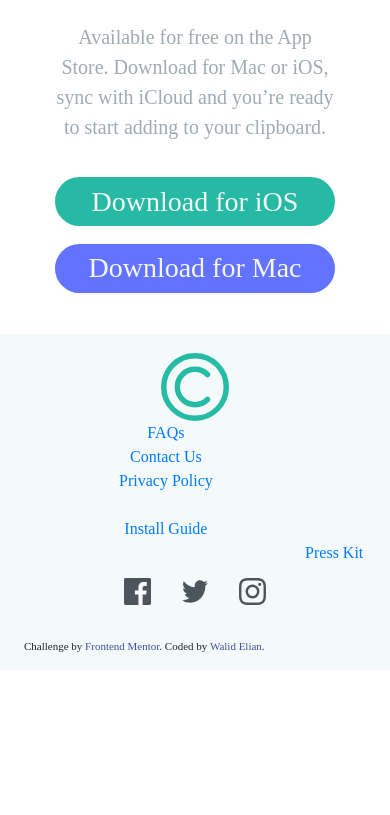
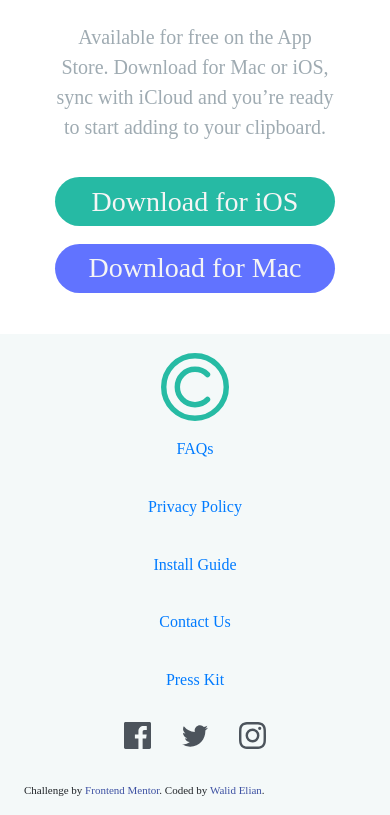
Before and after one commit to WaleedFahmy/FrontEndMentor-Solutions, a plain HTML site: page index.html in a window 390 px wide. Shown: the part 4146-4961 px from the top of the page. Before the commit the page ends 4816 px from the top, so only its background shows below. Drawn offline with nearby package versions, Linux system fonts and the light colour scheme; a web font is replaced by a local one.

Commit message:
Final Version

```diff
--- a/index.html
+++ b/index.html
@@ -118,57 +118,26 @@
 
   <div class="footer row">
 
-    <div class="col col-lg-4 col-md-4 col-sm-12 col-12">
+    <!-- Logo Col -->
+    <div class="col col-lg-3 col-md-4 col-sm-12 col-12">
       <img class="bot-logo" src="images/logo.svg" alt="">
     </div>
 
-    <div class="col col-lg-4 col-md-4 col-sm-12 col-12 linky">
+    <!-- Links Col -->
 
-      <a class="f" href="">FAQs</a>
-      <a class="pp" href="">Privacy Policy</a>
-      <a class="i" href="">Install Guide</a>
-      <a class="c" href="">Contact Us</a>
-      <a class="pk" href="">Press Kit</a>
+    <div class="col col-lg-6 col-md-4 col-sm-12 col-12 ">
+      <div class="linkstyles">
+        <a href="">FAQs</a>
+        <a href="">Privacy Policy</a>
+        <a href="">Install Guide</a>
+        <a href="">Contact Us</a>
+        <a href="">Press Kit</a>
+      </div>
 
     </div>
 
-
-    <!--
-    <div class="col col-lg-4 col-md-4 col-sm-12 col-12">
-
-      <div class="col col-lg-2">
-        <div class="row"><a href="">FAQs</a></div>
-        <div class="row"><a href="">Contact Us</a></div>
-      </div>
-      <div class="col col-lg-2">
-        <div class="row"><a href="">Privacy Policy</a></div>
-        <div class="row"><a href="">Press Kit</a></div>
-      </div>
-      <div class="col"><a href="">Install Guide</a></div>
-
-    </div>
-    -->
-
-    <!--
-    <div class="col col-lg-4 col-md-4 col-sm-12 col-12">
-
-
-      <div class="row">
-        <div class="col col-lg-4 col-md-4 col-sm-12 col-12 linky"><a href="">FAQs</a></div>
-        <div class="col col-lg-4 col-md-4 col-sm-12 col-12 linky"><a href="">Privacy Policy</a></div>
-        <div class="col col-lg-4 col-md-4 col-sm-12 col-12 linky"><a href="">Install Guide</a></div>
-      </div>
-
-      <div class="row">
-        <div class="col col-lg-4 col-md-4 col-sm-12 col-12 linky"><a href="">Contact Us</a></div>
-        <div class="col col-lg-4 col-md-4 col-sm-12 col-12 linky"><a href="">Press Kit</a></div>
-      </div>
-
-    </div>
-    -->
-
-
-    <div class="col col-lg-4 col-md-4 col-sm-12 col-12">
+    <!-- Social Col -->
+    <div class="col col-lg-3 col-md-4 col-sm-12 col-12">
       <a href=""><img class="social-logo" src="images/icon-facebook.svg" alt="facebook-logo"></a>
       <a href=""><img class="social-logo" src="images/icon-twitter.svg" alt="twitter-logo"></a>
       <a href=""><img class="social-logo" src="images/icon-instagram.svg" alt="instagram-logo"></a>
--- a/styles.css
+++ b/styles.css
@@ -160,6 +160,15 @@ body {
 
 }
 
+.linkstyles{
+    display:grid;
+   grid-template-columns:2fr 2fr 2fr ;
+   grid-template-rows: 2fr 2fr;
+}
+
+.linkstyles a{
+    margin: 3%;
+}
 /* Mobile Version */
 
 @media screen and (max-width: 800px){
@@ -264,20 +273,16 @@ body {
 
 .linky{
     text-align: center;
-    display:grid;
-    grid-template-columns: 1fr;
-    grid-template-rows: repeat(5, 1fr) ;
-    grid-template-areas:"f"
-                        "c"
-                        "pp"
-                        "pk"
-                        "i";
 }
 
-.f{grid-area: f;}
-.c{grid-area: c;}
-.pp{grid-area: pp;}
-.pk{grid-area: fpk;}
-.i{grid-area: i;}
+.linkstyles{
+    display:grid;
+   grid-template-columns:2fr;
+   grid-template-rows: 2fr 2fr 2fr 2fr 2fr;
+}
+
+.linkstyles a{
+    margin: 5%;
+}
 
 }
```
